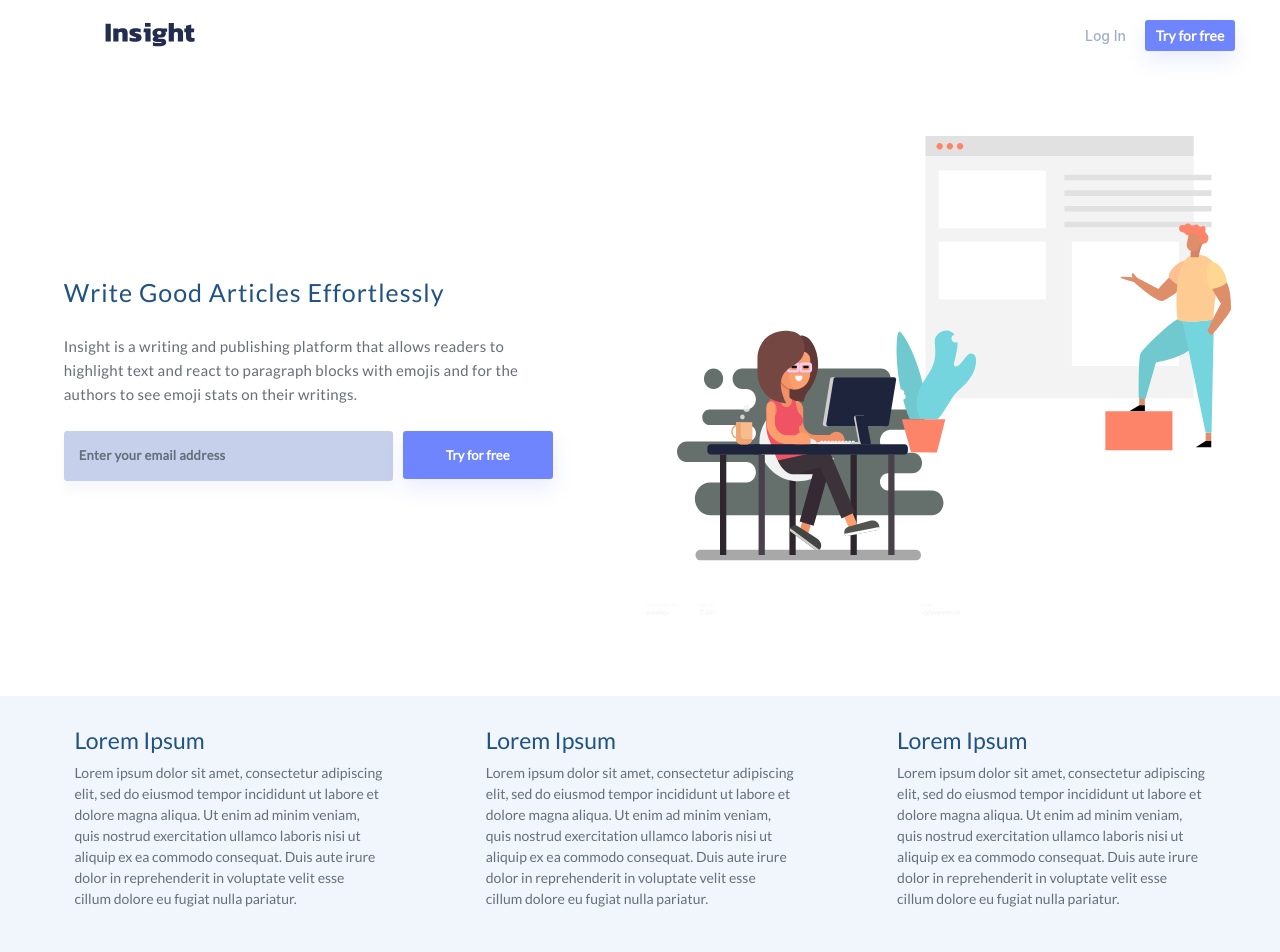
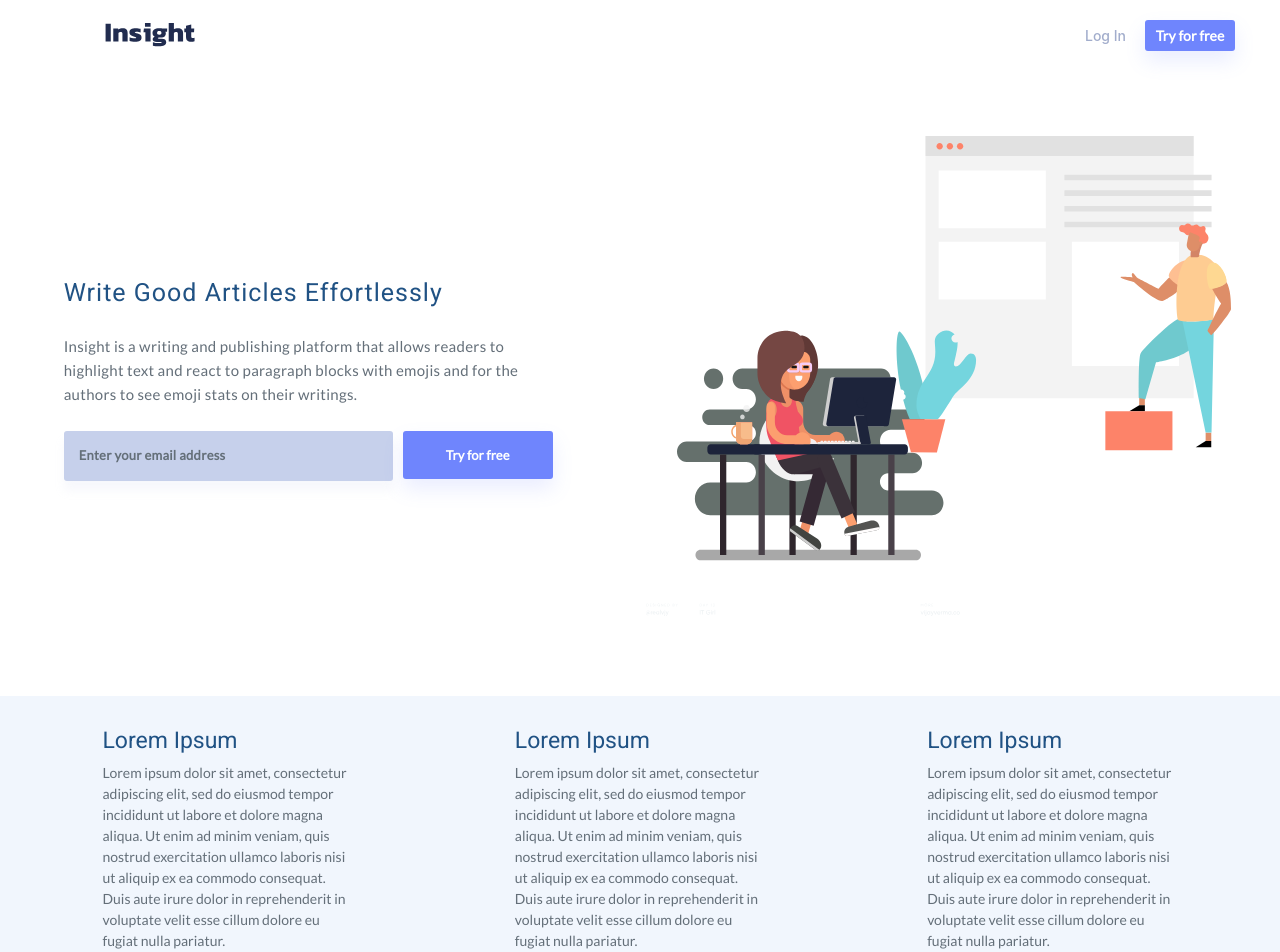
Before and after one commit to LABS-EU3/react_blog_frontend, a React (Create React App) app: page / in a window 1280 px wide. Shown: the top 952 px of the page. Built offline with nearby package versions, Linux system fonts and the light colour scheme.

Commit message:
fix: add new font for testing

```diff
--- a/public/index.html
+++ b/public/index.html
@@ -9,6 +9,7 @@
   <meta name="description" content="Web site created using create-react-app" />
   <link rel="apple-touch-icon" href="%PUBLIC_URL%/logo192.png" />
   <link href="https://fonts.googleapis.com/css?family=Lato&display=swap" rel="stylesheet">
+  <link href="https://fonts.googleapis.com/css?family=Roboto&display=swap" rel="stylesheet">
   <!--
       manifest.json provides metadata used when your web app is installed on a
       user's mobile device or desktop. See https://developers.google.com/web/fundamentals/web-app-manifest/
--- a/src/index.css
+++ b/src/index.css
@@ -159,7 +159,7 @@ h3,
 h4,
 h5,
 h6 {
-  font-family: 'Lato', sans-serif;
+  font-family: 'Roboto', sans-serif;
   font-weight: 500;
   font-size: 3.5rem;
   line-height: 1.2;
--- a/src/utilities/styles/home-styles.js
+++ b/src/utilities/styles/home-styles.js
@@ -114,9 +114,10 @@ export const Features = styled.div`
   margin-bottom: 30px;
   width: 100%;
   padding: 2.3rem;
+  padding-left: 2.0rem;
 
   .feat {
-    width: 25%;
+    width: 20%;
 
     h3 {
       font-weight: normal;
```
